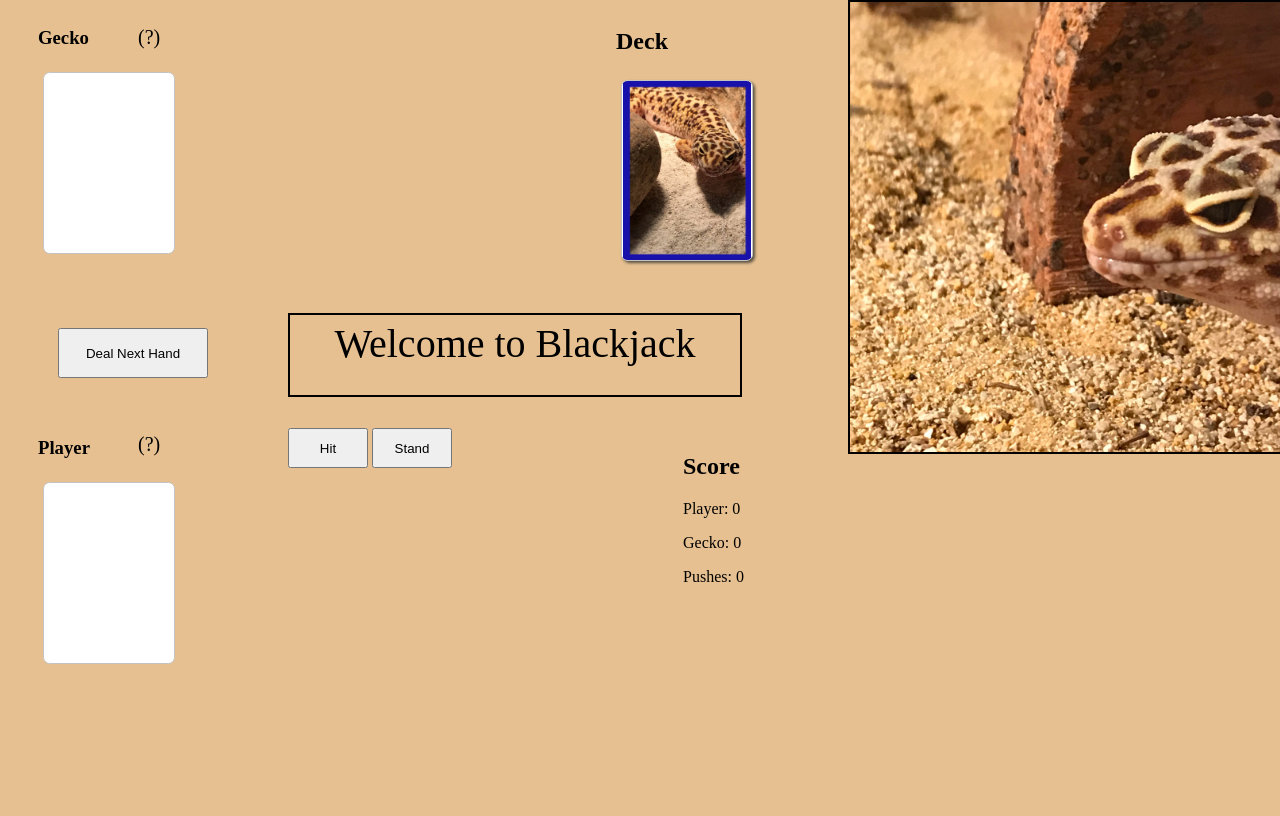
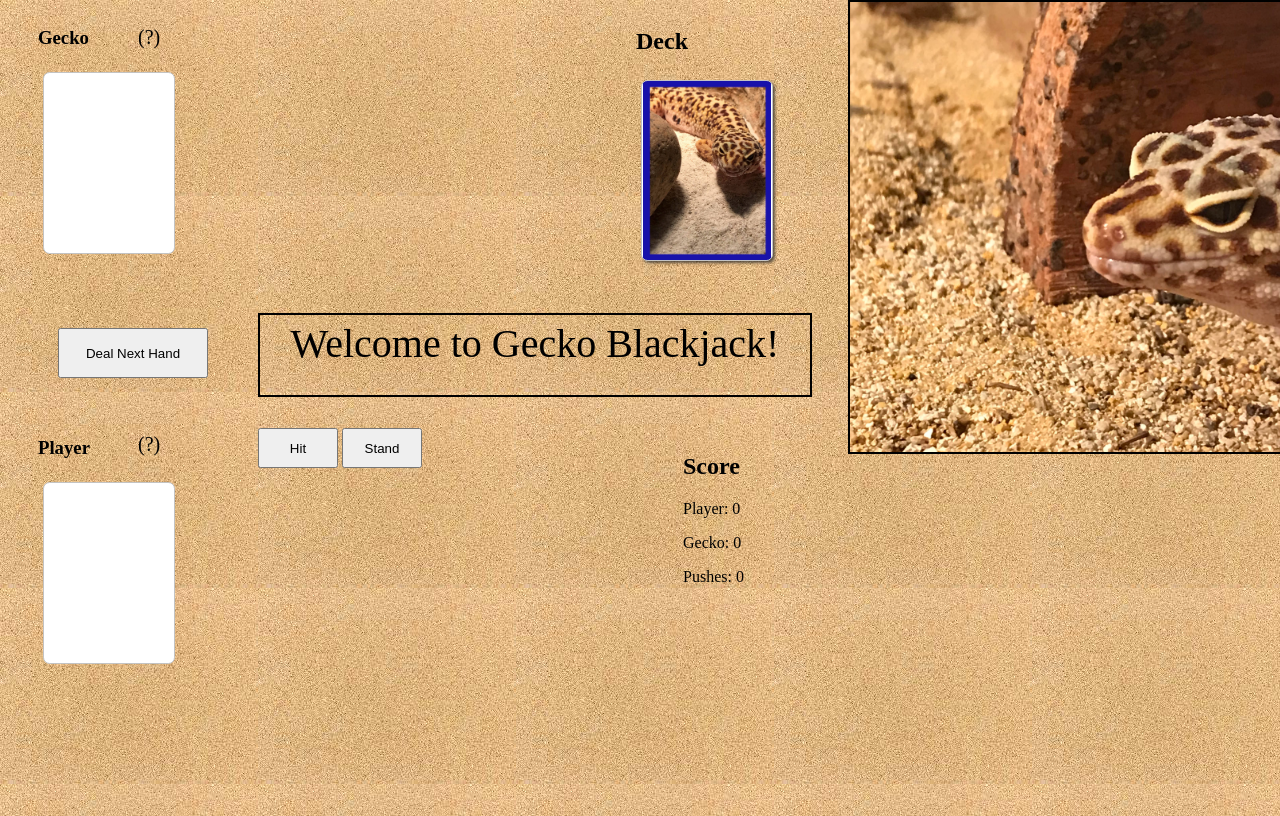
Before and after one commit to bnagle22/blackjack, a plain HTML site: page index.html in a window 1280 px wide. Shown: the top 816 px of the page. Drawn offline with Linux system fonts and the light colour scheme.

Commit message:
add background

```diff
--- a/css/style.css
+++ b/css/style.css
@@ -1,17 +1,17 @@
 body {
   display: grid;
   min-height: 100vh;
-  grid-template-columns: 280px 320px 240px 200px;
+  grid-template-columns: 250px 350px 240px 200px;
   grid-template-rows: 280px 130px 200px;
-  background-color: rgb(230, 192, 145);
+  background-image: url("../images/sand2.jpg");
 }
 
 .msg-box {
   border: 2px solid black;
   grid-column: 2/3;
   grid-row: 2/3;
-  margin: 25px 0 0 0;
-  width: 450px;
+  margin: 25px 25px 0 0;
+  width: 550px;
   height: 80px;
 }
 
@@ -85,7 +85,7 @@ body {
   grid-column: 3/4;
   grid-row: 1/2;
   margin-top: 0px;
-  margin-left: 8px;
+  margin-left: 28px;
 }
 
 .choices {
--- a/index.html
+++ b/index.html
@@ -11,7 +11,7 @@
 </head>
 <body>
   <div class="msg-box">
-    <div id="main-msg">Welcome to Blackjack</div>
+    <div id="main-msg">Welcome to Gecko Blackjack!</div>
   </div>
   <div class="log"></div>
   <button id="deal">Deal Next Hand</button>
```
Also changed, not shown: images/sand2.jpg (added), images/sand5.jpg (added).
